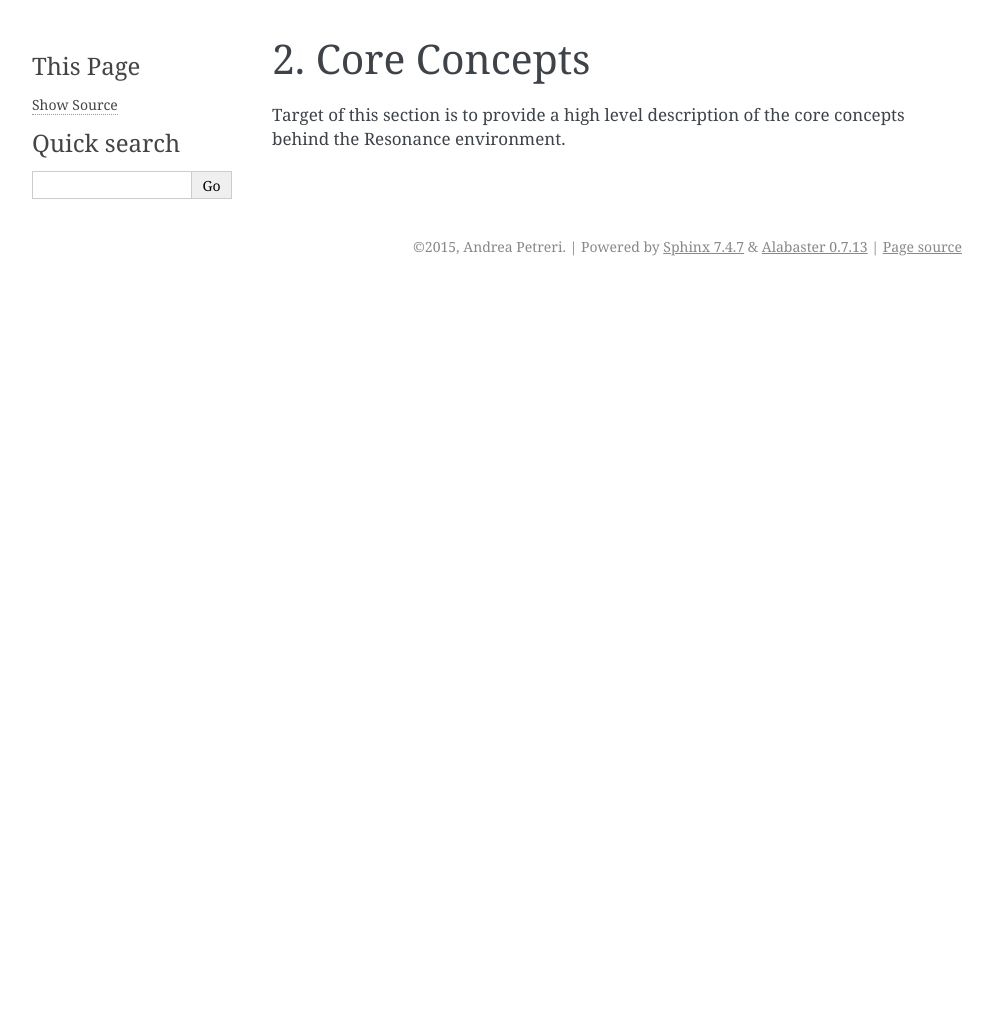
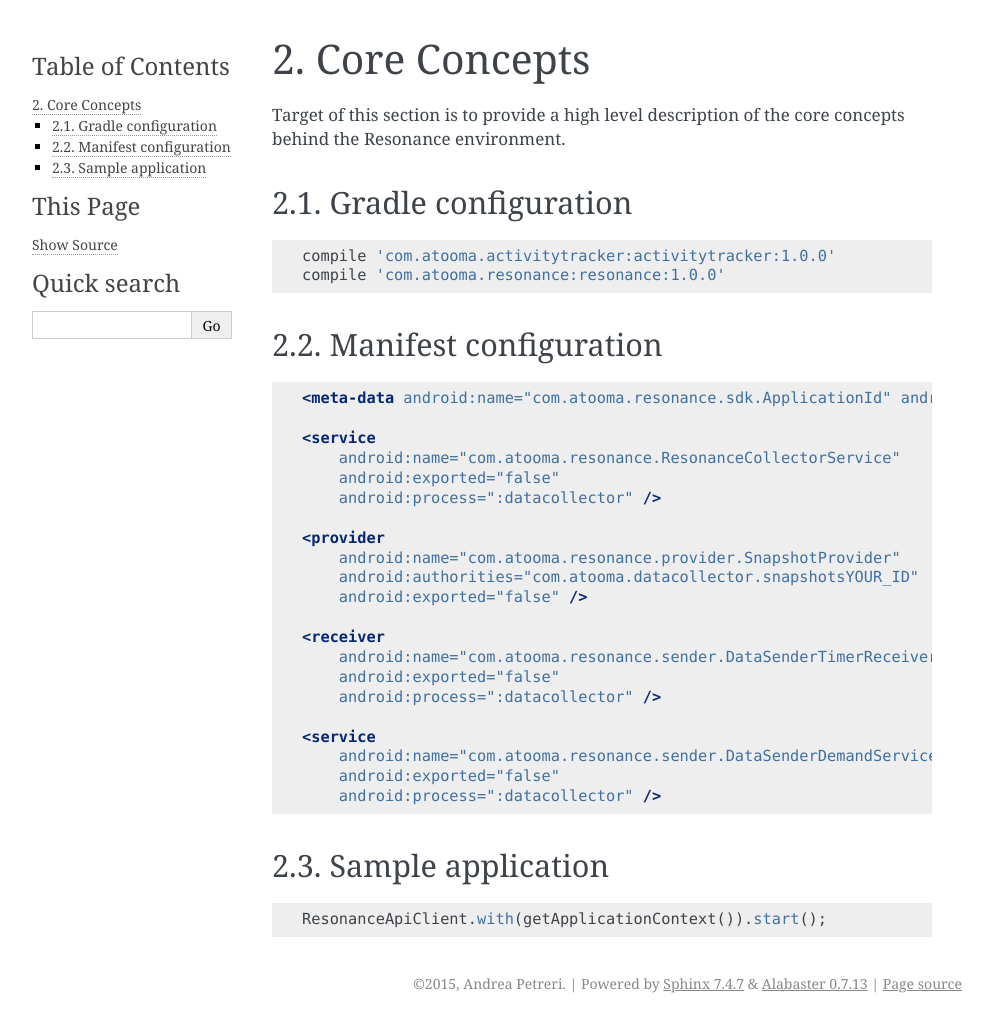
Before and after one commit to atooma/doc-resonance-sdk, a Sphinx documentation site: the page built from docs/source/core.rst, in a window 1280 px wide. Shown: the whole page, without its empty margins (148-1141 px from the left). Built offline with Sphinx 7.4.7, drawn with Linux system fonts in a browser that asks for light colours; before the commit the page ends 900 px from its top, so only the background shows below that.

Commit message:
Adding few sample code

```diff
--- a/docs/source/core.rst
+++ b/docs/source/core.rst
@@ -4,3 +4,48 @@ Core Concepts
 =======================================
 
 Target of this section is to provide a high level description of the core concepts behind the Resonance environment.
+
+
+Gradle configuration
+---------------------------------------
+
+.. code-block:: groovy
+
+  compile 'com.atooma.activitytracker:activitytracker:1.0.0'
+  compile 'com.atooma.resonance:resonance:1.0.0'
+
+
+Manifest configuration
+---------------------------------------
+
+.. code-block:: xml
+
+  <meta-data android:name="com.atooma.resonance.sdk.ApplicationId" android:value="YOUR_ID" />
+
+  <service
+      android:name="com.atooma.resonance.ResonanceCollectorService"
+      android:exported="false"
+      android:process=":datacollector" />
+
+  <provider
+      android:name="com.atooma.resonance.provider.SnapshotProvider"
+      android:authorities="com.atooma.datacollector.snapshotsYOUR_ID"
+      android:exported="false" />
+
+  <receiver
+      android:name="com.atooma.resonance.sender.DataSenderTimerReceiver"
+      android:exported="false"
+      android:process=":datacollector" />
+
+  <service
+      android:name="com.atooma.resonance.sender.DataSenderDemandService"
+      android:exported="false"
+      android:process=":datacollector" />
+
+
+Sample application
+---------------------------------------
+
+.. code-block:: java
+
+  ResonanceApiClient.with(getApplicationContext()).start();
```
